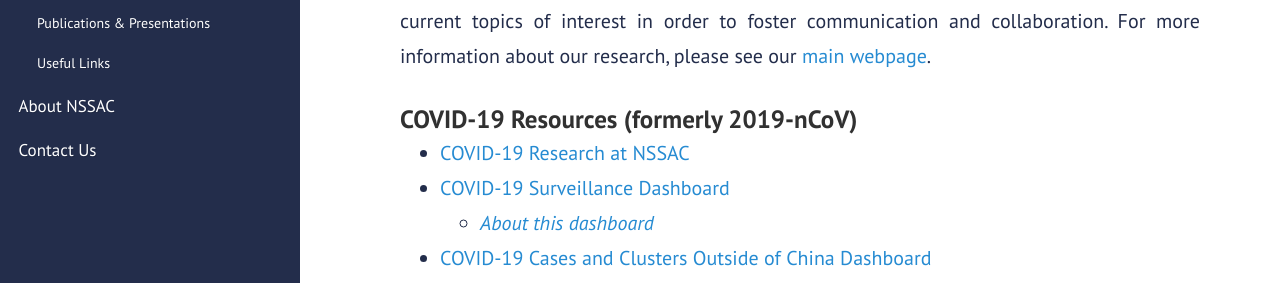
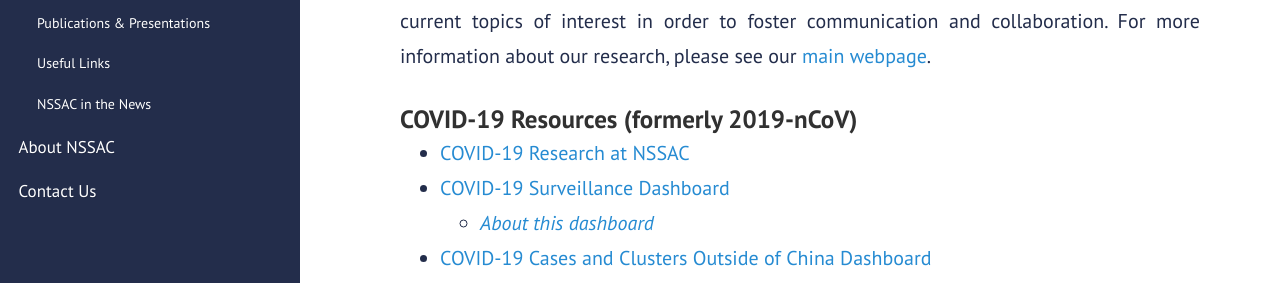
Before and after one commit to mehta-gaurav/mehta-gaurav.github.io, a Jekyll site: the page built from index.md, in a window 1280 px wide. Shown: the part 324-607 px from the top of the page. Built offline with Jekyll 4.4.1, drawn with Linux system fonts in a browser that asks for light colours.

Commit message:
Update sidebar.html

```diff
--- a/_includes/sidebar.html
+++ b/_includes/sidebar.html
@@ -48,6 +48,7 @@
                <li class="sub-menu"><a href="https://mehta-gaurav.github.io/covid-19/publications">Publications &amp; Presentations</a></li>
 <!--                <li><a href="https://nssac.github.io/covid-19/import_risk.html" target="_blank">Import Risk</a></li> -->
 	       <li class="sub-menu"><a href="https://mehta-gaurav.github.io/covid-19/other_resources">Useful Links</a></li>
+	       <li class="sub-menu"><a href="https://mehta-gaurav.github.io/covid-19/NSSAC_news">NSSAC in the News</a></li>
 
 
          <li><a class="sidebar-nav-item" href="https://biocomplexity.virginia.edu/nssac" target="_blank">About NSSAC</a></li>
```
